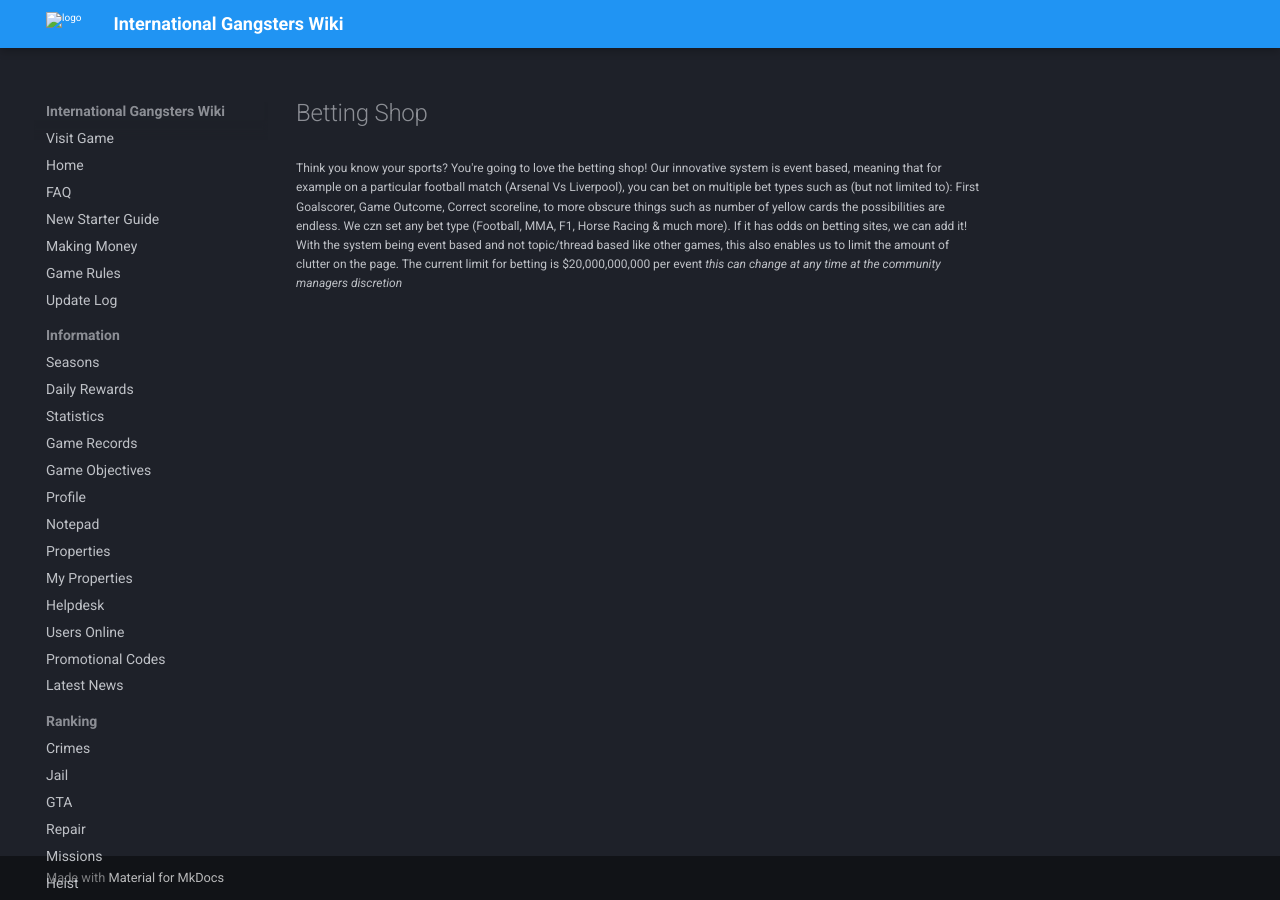
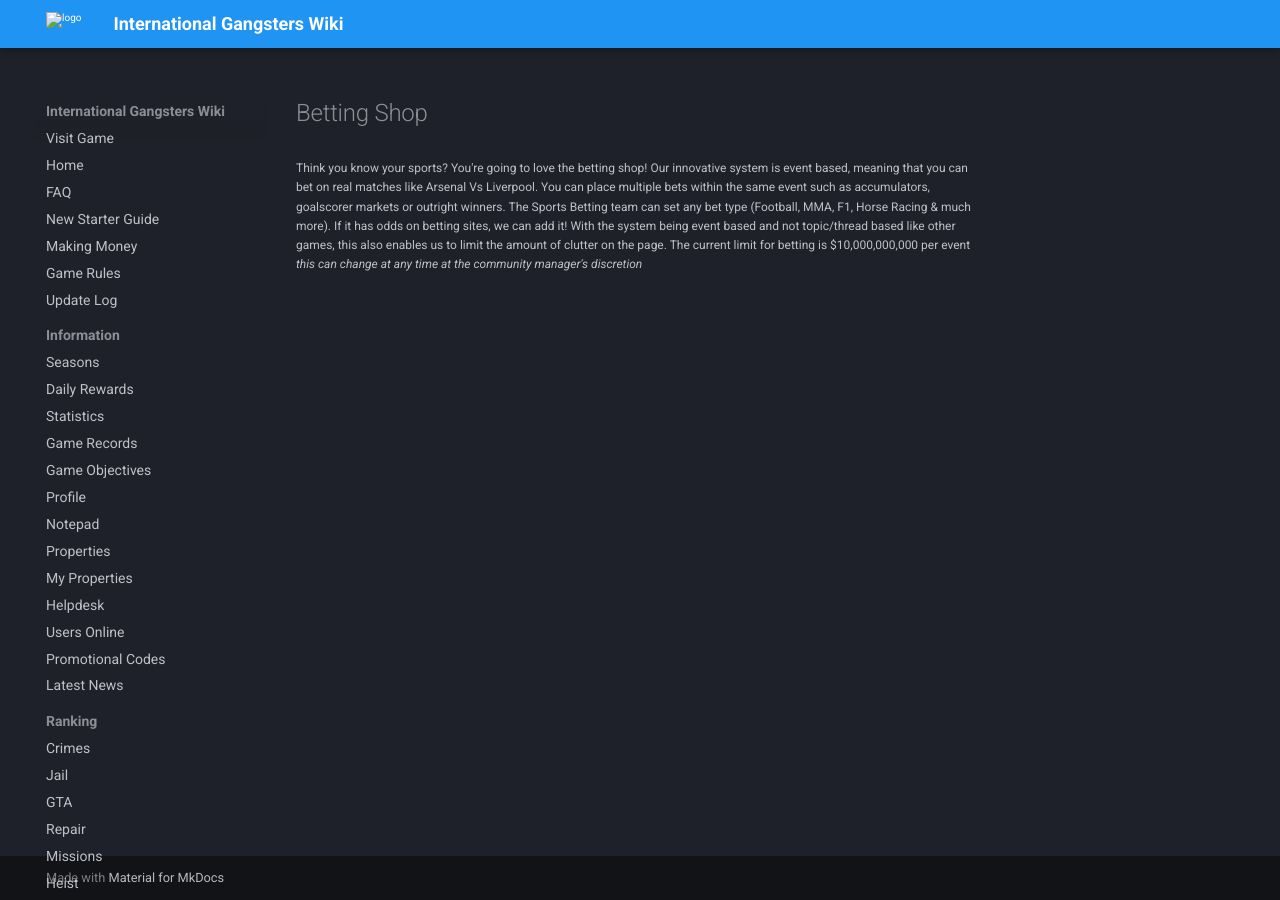
Before and after one commit to InternationalGangsters/wiki, an MkDocs documentation site: the page built from docs/money/betting_shop.md, in a window 1280 px wide. Built offline with MkDocs 1.6.1 and Material for MkDocs 9.7.7, drawn with Linux system fonts in a browser that asks for light colours; comment, search, counter and statistics services are not loaded.

Commit message:
Update betting_shop.md
Spell checked, amount revised down to $10bn

```diff
--- a/docs/money/betting_shop.md
+++ b/docs/money/betting_shop.md
@@ -1,4 +1,5 @@
 # Betting Shop
 
-Think you know your sports? You're going to love the betting shop! Our innovative system is event based, meaning that for example on a particular football match (Arsenal Vs Liverpool), you can bet on multiple bet types such as (but not limited to): First Goalscorer, Game Outcome, Correct scoreline, to more obscure things such as number of yellow cards the possibilities are endless. We czn set any bet type (Football, MMA, F1, Horse Racing & much more). If it has odds on betting sites, we can add it! With the system being event based and not topic/thread based like other games, this also enables us to limit the amount of clutter on the page.
-The current limit for betting is $20,000,000,000 per event *this can change at any time at the community managers discretion*
+Think you know your sports? You're going to love the betting shop! Our innovative system is event based, meaning that you can bet on real matches like Arsenal Vs Liverpool. You can place multiple bets within the same event such as accumulators, goalscorer markets or outright winners.
+The Sports Betting team can set any bet type (Football, MMA, F1, Horse Racing & much more). If it has odds on betting sites, we can add it! With the system being event based and not topic/thread based like other games, this also enables us to limit the amount of clutter on the page.
+The current limit for betting is $10,000,000,000 per event *this can change at any time at the community manager's discretion*
```
